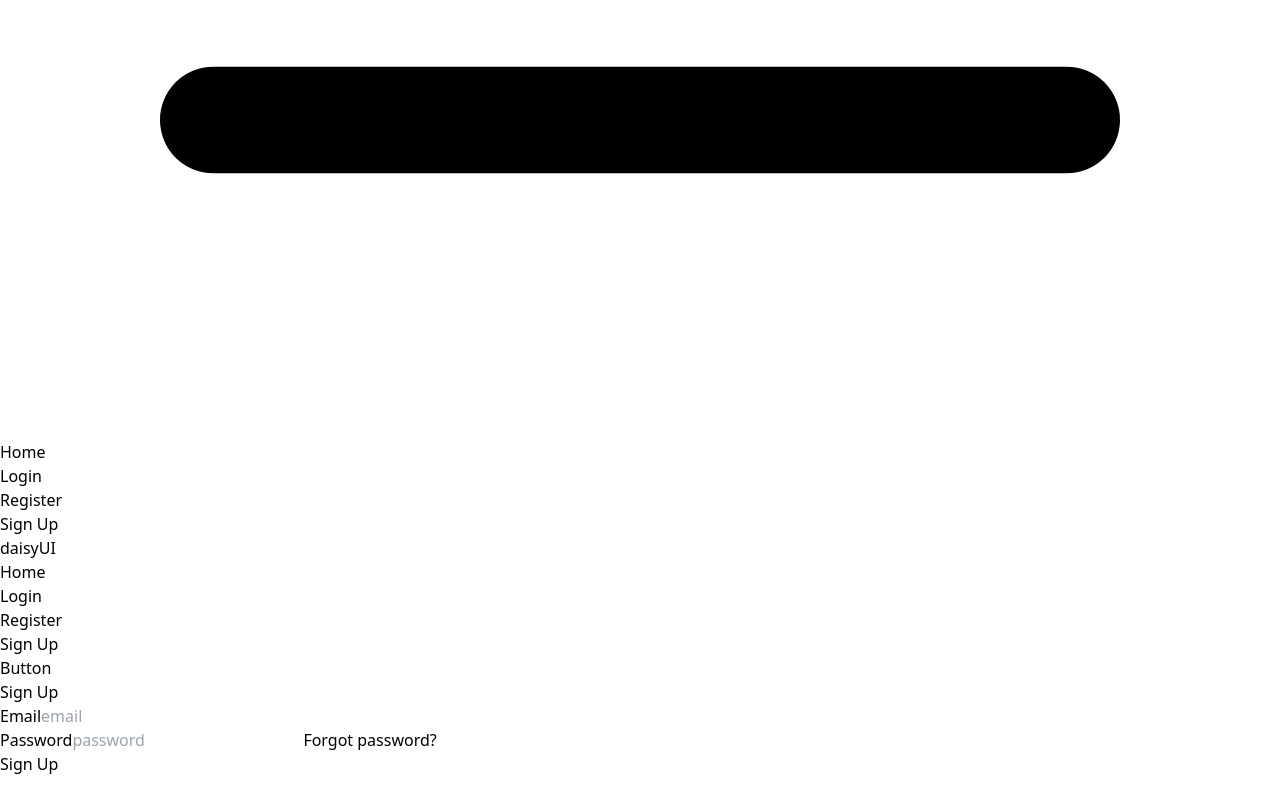
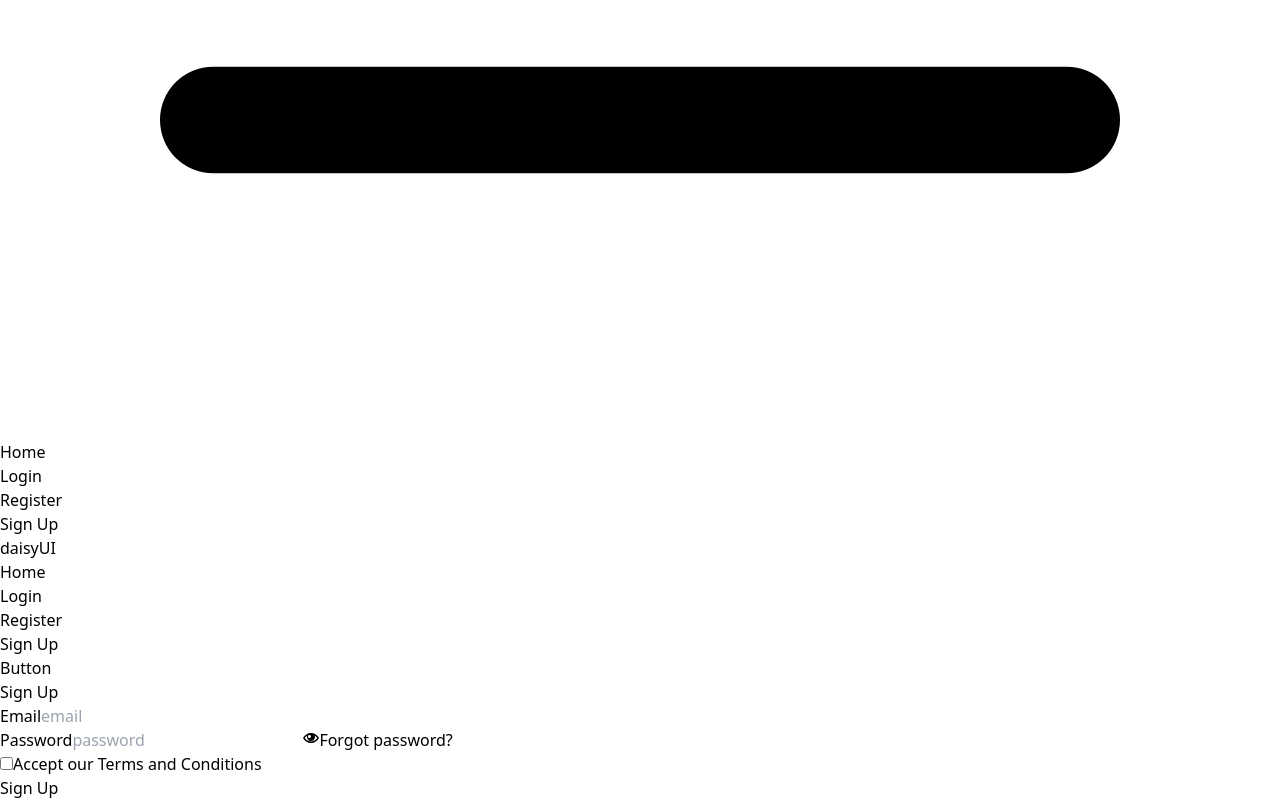
Before and after one commit to SK-Jabed/Email-Password-Authorization, a React (Vite) app: page /signup in a window 1280 px wide. Shown: the part 840-1640 px from the top of the page. Before the commit the page ends 1616 px from the top, so only its background shows below. Built offline with nearby package versions, Linux system fonts and the light colour scheme.

Commit message:
Sign Up Form Completed

```diff
--- a/package.json
+++ b/package.json
@@ -15,6 +15,7 @@
     "match-sorter": "^8.0.0",
     "react": "^18.3.1",
     "react-dom": "^18.3.1",
+    "react-icons": "^5.3.0",
     "react-router-dom": "^6.28.0",
     "sort-by": "^1.2.0"
   },
--- a/src/components/SignUp/SignUp.jsx
+++ b/src/components/SignUp/SignUp.jsx
@@ -1,26 +1,52 @@
 import { createUserWithEmailAndPassword } from 'firebase/auth';
 import React, { useState } from 'react';
 import { auth } from '../../firebase.init';
+import { ImEye } from "react-icons/im";
+import { ImEyeBlocked } from "react-icons/im";
 
 const SignUp = () => {
     const [errorMessage, setErrorMessage] = useState("");
+    const [success, setSuccess] = useState(false);
+    const [showPassword, setShowPassword] = useState(false);
 
     const handleSignUp = (event) => {
         event.preventDefault();
         const email = event.target.email.value;
         const password = event.target.password.value;
-        console.log(email, password);
+        const terms = event.target.terms.checked;
+        console.log(email, password, terms);
 
         // Reset Error and Status
         setErrorMessage("");
 
+        if (password.length < 6) {
+            setErrorMessage("Password should be 6 characters or longer");
+            return;
+        }
+
+        const passwordRegex = /^(?=.*[a-z])(?=.*[A-Z])(?=.*\d)(?=.*[@$!%*?&])[A-Za-z\d@$!%*?&]{6,}$/;
+
+        if (!passwordRegex.test(password)) {
+           setErrorMessage(
+             "At least one uppercase, one lowercase, one number, one special character"
+           );
+           return;
+        }
+
+        if (!terms) {
+            setErrorMessage("Please accept our Terms and Conditions");
+            return;
+        }
+
         createUserWithEmailAndPassword(auth, email, password)
         .then(result => {
             console.log(result.user);
+            setSuccess(true);
         })
         .catch(error => {
             console.log("ERROR", error.message);
             setErrorMessage(error.message);
+            setSuccess(false);
         })
     }
 
@@ -42,21 +68,33 @@ const SignUp = () => {
                 required
               />
             </div>
-            <div className="form-control">
+            <div className="form-control relative">
               <label className="label">
                 <span className="label-text">Password</span>
               </label>
               <input
-                type="password"
+                type={showPassword ? "text" : "password"}
                 name="password"
                 placeholder="password"
                 className="input input-bordered"
                 required
               />
+              <button
+                onClick={() => setShowPassword(!showPassword)}
+                className="btn btn-xs absolute right-2 top-12 rounded-full"
+              >
+                {showPassword ? <ImEyeBlocked /> : <ImEye />}
+              </button>
               <label className="label">
                 <a href="#" className="label-text-alt link link-hover">
                   Forgot password?
                 </a>
+              </label>
+            </div>
+            <div className="form-control">
+              <label className="label justify-start gap-2 cursor-pointer items-center">
+                <input type="checkbox" name="terms" className="checkbox h-5 w-5" />
+                <span className="label-text font-semibold">Accept our Terms and Conditions</span>
               </label>
             </div>
             <div className="form-control mt-6">
@@ -68,6 +106,7 @@ const SignUp = () => {
               {errorMessage}
             </p>
           )}
+          {success && <p className="text-green-400 p-4">Sign Up Successful</p>}
         </div>
       </div>
     );
```
Also changed, not shown: 1 other file (tests, documents, lock files or other folders).
